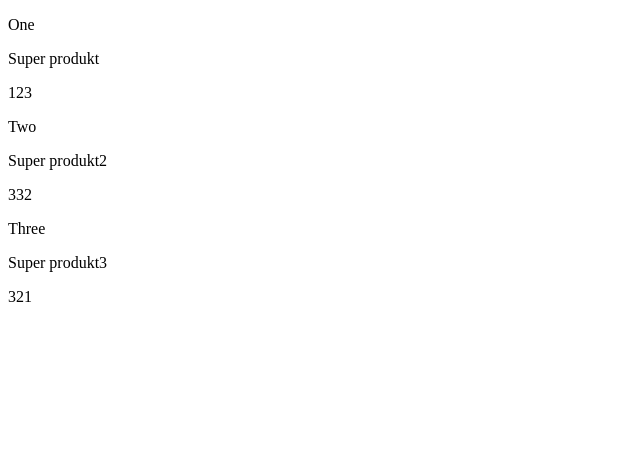
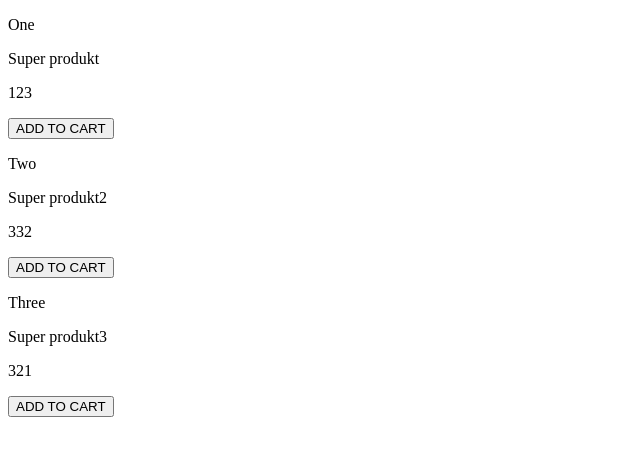
Before and after one commit to angelikamaciazek/shop, a React (Create React App) app: page / in a window 1280 px wide. Shown: the top 456 px of the page, without its empty margins (0-640 px from the left). Built offline with nearby package versions, Linux system fonts and the light colour scheme.

Commit message:
basket components

```diff
--- a/src/basket/containers/actions.js
+++ b/src/basket/actions.js
@@ -1,4 +1,4 @@
-import { BASKET_ADD_PRODUCT } from './constans'
+import { BASKET_ADD_PRODUCT } from './constants'
 
 export const addProduct = (product) => ({
   type: BASKET_ADD_PRODUCT,
--- a/src/basket/containers/reducer.js
+++ b/src/basket/reducer.js
@@ -1,4 +1,4 @@
-import { BASKET_ADD_PRODUCT } from './constans'
+import { BASKET_ADD_PRODUCT } from './constants'
 
 const INITIAL_STATE = {
   products: [] // {name, quantity, price}
--- a/src/products/components/Product.js
+++ b/src/products/components/Product.js
@@ -5,6 +5,7 @@ const Product = props => (
     <p>{props.data.name}</p>
     <p>{props.data.description}</p>
     <p>{props.data.price}</p>
+    <p><button onClick={() => props.addHandler(props.data)}>ADD TO CART</button></p>
   </div>
 )
 
--- a/src/products/containers/ProductsList.js
+++ b/src/products/containers/ProductsList.js
@@ -3,6 +3,7 @@ import { connect } from 'react-redux'
 
 import Product from '../components/Product'
 import { fetchProducts } from '../actions'
+import { addProduct } from '../../basket/actions'
 
 const mapStateToProps = (state, ownProps) => ({
   myProducts: state.products.products,
@@ -10,7 +11,8 @@ const mapStateToProps = (state, ownProps) => ({
 })
 
 const mapDispatchToProps = dispatch => ({
-  fetchProducts: () => dispatch(fetchProducts())
+  fetchProducts: () => dispatch(fetchProducts()),
+  addProduct: (product) => dispatch(addProduct(product))
 })
 
 class ProductsList extends Component {
@@ -23,7 +25,7 @@ class ProductsList extends Component {
       return (
         <React.Fragment>
           {this.props.myProducts.map((product, index) => (
-            <Product key={`prod-${index}`} data={product} />
+            <Product key={`prod-${index}`} data={product} addHandler={this.props.addProduct}/>
           ))}
         </React.Fragment>
       )
--- a/src/store.js
+++ b/src/store.js
@@ -1,11 +1,13 @@
 import { createStore, combineReducers } from 'redux'
 
 import products from './products/reducers'
+import basket from './basket/reducer'
 // import users from './users/reducers'
 // import comments from './comments/reducers'
 
 const rootReducer = combineReducers({
   products: products,
+  basket
   // users: combineReducers({
   //   auth: ,
   //   profile:
```
Also changed, not shown: src/basket/constants.js (renamed from src/basket/containers/constants.js).
